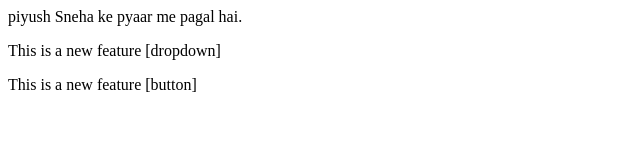
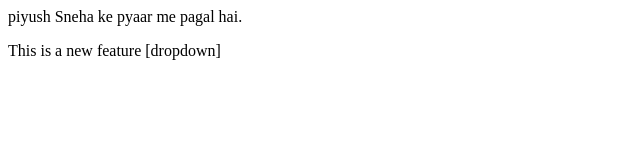
Before and after one commit to nisargagurjar/localrepo, a plain HTML site: page index.html in a window 1280 px wide. Shown: the whole page, without its empty margins (0-640 px from the left). Drawn offline with Linux system fonts and the light colour scheme.

Commit message:
this is a mistake

```diff
--- a/index.html
+++ b/index.html
@@ -1,5 +1,3 @@
 <p>piyush Sneha ke pyaar me pagal hai.</p>
 
 <p>This is a new feature [dropdown]</p>
-
-<p>This is a new feature [button]</p>
```
